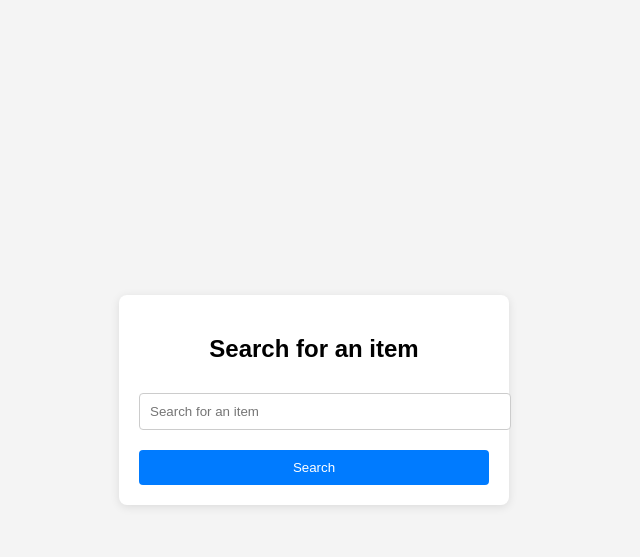
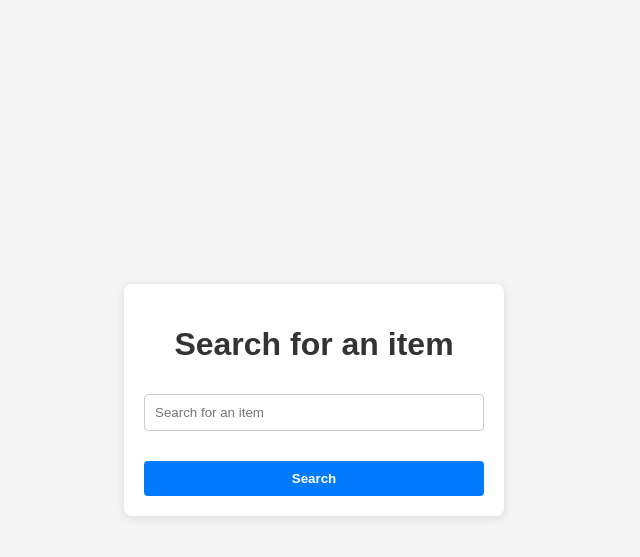
Before and after one commit to itswarwick/sales_searcher, a Flask app: page /search in a window 1280 px wide. Shown: the top 557 px of the page, without its empty margins (326-966 px from the left). Run offline with Flask 3, Linux system fonts and the light colour scheme; a user stored in the database is signed in.

Commit message:
more styling

```diff
--- a/templates/search.html
+++ b/templates/search.html
@@ -3,7 +3,7 @@
 <head>
     <meta charset="UTF-8">
     <meta name="viewport" content="width=device-width, initial-scale=1.0">
-    <title>Item Search</title>
+    <title>Search Page</title>
     <style>
         body {
             font-family: Arial, sans-serif;
@@ -17,21 +17,38 @@
             height: 100vh;
         }
 
+        h1 {
+            color: #333;
+        }
+
+        p {
+            color: #666;
+        }
+
         .form-container {
             background-color: #fff;
             padding: 20px;
             border-radius: 8px;
             box-shadow: 0 2px 10px rgba(0, 0, 0, 0.1);
-            width: 350px;
+            width: 340px;
             text-align: center;
+        }
+
+        label {
+            display: block;
+            margin-bottom: 5px;
+            font-weight: bold;
+            color: #333;
+            text-align: left;
         }
 
         input[type="text"] {
             width: 100%;
             padding: 10px;
-            margin: 10px 0;
+            margin: 10px 0 20px 0;
             border: 1px solid #ccc;
             border-radius: 4px;
+            box-sizing: border-box;
         }
 
         input[type="submit"] {
@@ -41,7 +58,9 @@
             border: none;
             border-radius: 4px;
             color: #fff;
+            font-weight: bold;
             cursor: pointer;
+            box-sizing: border-box;
         }
 
         input[type="submit"]:hover {
@@ -54,22 +73,23 @@
         }
 
         #suggestions div {
-            padding: 8px;
-            background-color: #f4f4f4;
-            border-bottom: 1px solid #ddd;
+            padding: 5px;
+            border: 1px solid #ddd;
+            border-radius: 4px;
+            margin-bottom: 5px;
+            cursor: pointer;
         }
 
         #suggestions div:hover {
-            background-color: #e2e2e2;
-            cursor: pointer;
+            background-color: #f0f0f0;
         }
     </style>
 </head>
 <body>
     <div class="form-container">
-        <h2>Search for an item</h2>
+        <h1>Search for an item</h1>
         <form method="POST">
-            <input type="text" id="search" name="item" placeholder="Search for an item" onkeyup="searchItem()" autocomplete="off">
+            <input type="text" id="search" name="item" placeholder="Search for an item" onkeyup="searchItem()">
             <div id="suggestions"></div>
             <input type="submit" value="Search">
         </form>
@@ -78,7 +98,6 @@
     <script>
         function searchItem() {
             var query = document.getElementById('search').value;
-            if (query.length > 0) {
             fetch('/autocomplete?q=' + query)
                 .then(response => response.json())
                 .then(data => {
@@ -87,16 +106,9 @@
                     data.forEach(function(item) {
                         var div = document.createElement('div');
                         div.textContent = item;
-                            div.onclick = function() {
-                                document.getElementById('search').value = item;
-                                suggestions.innerHTML = ""; // Clear suggestions once selected
-                            };
                         suggestions.appendChild(div);
                     });
                 });
-            } else {
-                document.getElementById('suggestions').innerHTML = "";
-            }
         }
     </script>
 </body>
```
Lines whose indentation alone changed are shown as unchanged.
